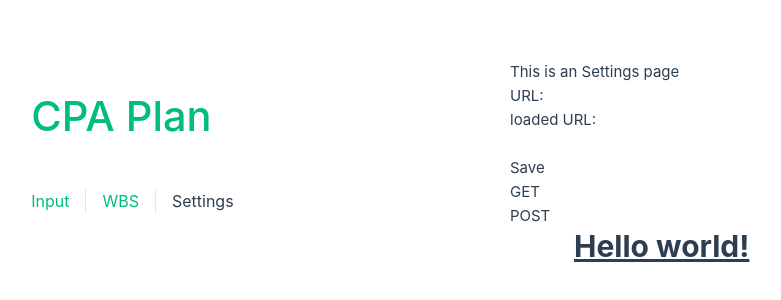
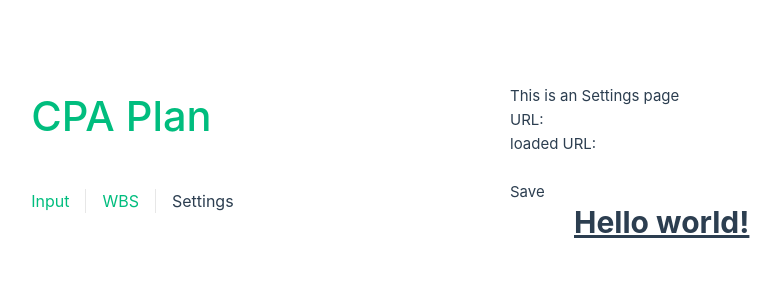
Before and after one commit to peccu/cpa-plan, a Vue app: page /settings in a window 1280 px wide. Shown: the part 238-538 px from the top of the page, without its empty margins (130-911 px from the left). Built offline with nearby package versions, Linux system fonts and the light colour scheme.

Commit message:
remove unused functions

```diff
--- a/src/views/SettingsView.vue
+++ b/src/views/SettingsView.vue
@@ -9,22 +9,6 @@ const saveUrl = () => {
     console.log('input url', url.value)
     deploymenturl.setUrl(url.value)
 }
-const get = async () => {
-    const json = await deploymenturl.getLastRow()
-    console.log('get response: ', json)
-    return json
-}
-const post = async () => {
-    const data: Progress = [
-        '2023/9/30',
-        2, 3, 4, 5, 6, 7, 8, 9, 10, 11, 12, 13, 14, 15, 16
-    ]
-    console.log('sending', data)
-    const json = await deploymenturl.postProgress(data)
-    console.log('post response: ', json)
-    return json
-}
-
 </script>
 
 <template>
@@ -34,8 +18,6 @@ const post = async () => {
         <div>loaded URL: {{ deploymenturl.url }}</div>
         <input name="deploymentURL" type="url" v-model="url" />
         <div><button @click="saveUrl">Save</button></div>
-        <div><button @click="get">GET</button></div>
-        <div><button @click="post">POST</button></div>
         <h1 class="pt-0 mx-16 text-3xl font-bold underline">
             Hello world!
         </h1>
```
